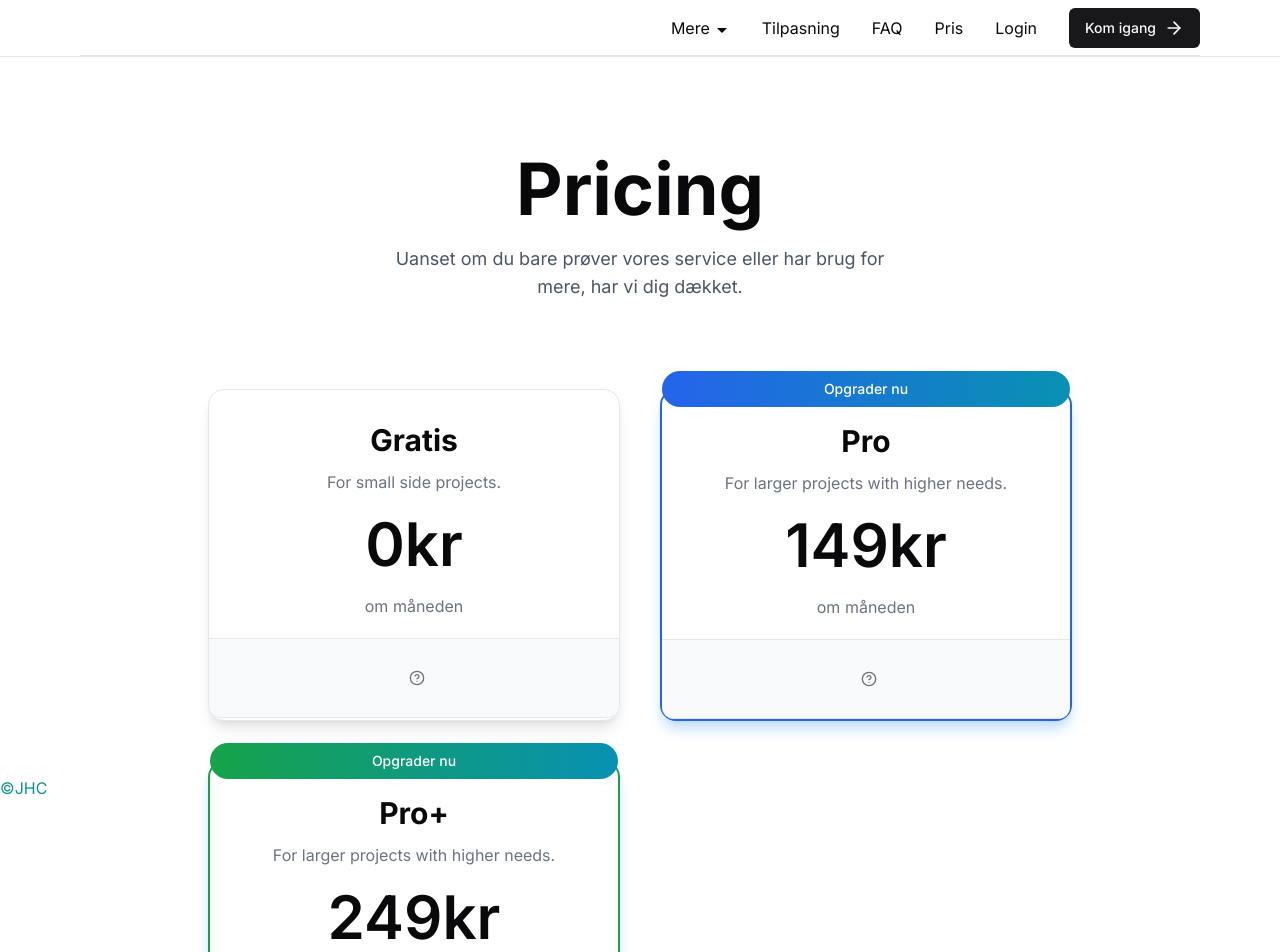
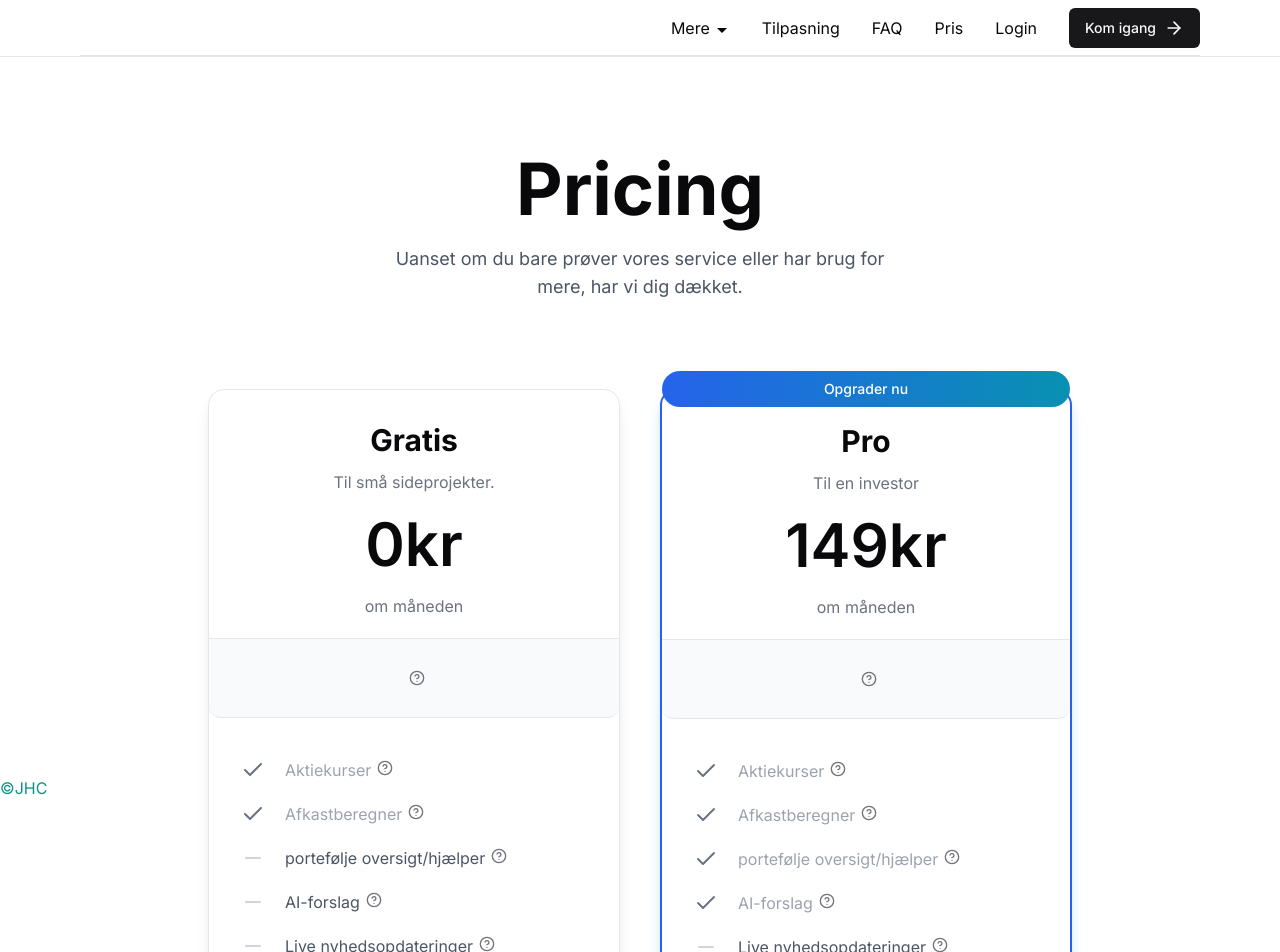
Before and after one commit to jonathan06112090/investify, a Next.js app: page /pricing in a window 1280 px wide. Shown: the top 952 px of the page. Built offline with nearby package versions, Linux system fonts and the light colour scheme; no server answers.

Commit message:
Update page.tsx

```diff
--- a/src/app/pricing/page.tsx
+++ b/src/app/pricing/page.tsx
@@ -3,7 +3,7 @@ import { PLANS } from "@/config/stripe";
 import { cn } from "@/lib/utils";
 import { Tooltip, TooltipContent, TooltipProvider, TooltipTrigger } from "@/compoents/ui/tooltip";
 import React from "react";
-import { HelpCircle } from "lucide-react";
+import { Check, HelpCircle, Minus } from "lucide-react";
 /*https://www.youtube.com/watch?v=ucX2zXAZ1I0 9:06:45 and stripe config  https://docs.stripe.com/cli/config
 
              */
@@ -11,78 +11,85 @@ import { HelpCircle } from "lucide-react";
 const pricingItems = [
   {
     plan: 'Gratis',
-    tagline: 'For small side projects.',
-    quota: 10,
+    tagline: 'Til små sideprojekter.',
     features: [
       {
-        text: '5 pages per PDF',
-        footnote: 'The maximum amount of pages per PDF-file.',
+        text: 'Aktiekurser',
+        footnote: 'Kan se aktiekurser',
       },
       {
-        text: '4MB file size limit',
-        footnote: 'The maximum file size of a single PDF file.',
+        text: 'Afkastberegner',
+        footnote: 'adgang til afkastberegner',
       },
       {
-        text: 'Mobile-friendly interface',
-      },
-      {
-        text: 'Higher-quality responses',
-        footnote: 'Better algorithmic responses for enhanced content quality',
+        text: 'portefølje oversigt/hjælper',
+        footnote: 'ok',
         negative: true,
       },
       {
-        text: 'Priority support',
+        text: 'AI-forslag',
+        footnote: 'AI-forslag baseret på præference',
+        negative: true,
+      },
+      {
+        text: 'Live nyhedsopdateringer',
+        footnote: 'Live nyhedsopdateringer releterede til aktier',
         negative: true,
       },
     ],
   },
   {
     plan: 'Pro',
-    tagline: 'For larger projects with higher needs.',
+    tagline: 'Til en investor ',
     quota: PLANS.find((p) => p.slug === 'pro')!,
     features: [
       {
-        text: '25 pages per PDF',
-        footnote: 'The maximum amount of pages per PDF-file.',
+        text: 'Aktiekurser',
+        footnote: 'Kan se aktiekurser',
       },
       {
-        text: '16MB file size limit',
-        footnote: 'The maximum file size of a single PDF file.',
+        text: 'Afkastberegner',
+        footnote: 'adgang til afkastberegner',
       },
       {
-        text: 'Mobile-friendly interface',
+        text: 'portefølje oversigt/hjælper',
+        footnote: 'ok',
       },
       {
-        text: 'Higher-quality responses',
-        footnote: 'Better algorithmic responses for enhanced content quality',
+        text: 'AI-forslag',
+        footnote: 'AI-forslag baseret på præference',
       },
       {
-        text: 'Priority support',
+        text: 'Live nyhedsopdateringer',
+        footnote: 'Live nyhedsopdateringer releterede til aktier',
+        negative: true,
       },
     ],
   },
   {
-    plan: 'Pro+',
-    tagline: 'For larger projects with higher needs.',
+    plan: 'Pro News+',
+    tagline: 'For larger projects with higher needs.',//"Du har med ProNews+ adgang til aktiekurser, afkastberegner, portefølje oversigt/hjælper og AI-forslag baseret på præference og eventuelle live nyhedsopdateringer releterede til aktier."
     quota: PLANS.find((p) => p.slug === 'pro')!,
     features: [
       {
-        text: '25 pages per PDF',
-        footnote: 'The maximum amount of pages per PDF-file.',
+        text: 'Aktiekurser',
+        footnote: 'Kan se aktiekurser',
       },
       {
-        text: '16MB file size limit',
-        footnote: 'The maximum file size of a single PDF file.',
+        text: 'Afkastberegner',
+        footnote: 'adgang til afkastberegner',
       },
       {
-        text: 'Mobile-friendly interface',
+        text: 'portefølje oversigt/hjælper',
+        footnote: 'ok',
       },
       {
-        text: 'Higher-quality responses',
-        footnote: 'Better algorithmic responses for enhanced content quality',
+        text: 'AI-forslag',
+        footnote: 'AI-forslag baseret på præference',
       },
       {
-        text: 'Priority support',
+        text: 'Live nyhedsopdateringer',
+        footnote: 'Live nyhedsopdateringer releterede til aktier',
       },
     ],
   },
@@ -122,7 +129,7 @@ export default function Page() {
                     Opgrader nu
                   </div>
                 )}
-                {plan === "Pro+" && ( //if plan = Pre
+                {plan === "Pro News+" && ( //if plan = Pro News+
                   <div className='absolute -top-5 left-0 right-0 mx-auto w32 rounded-full bg-gradient-to-r from-green-600 to-cyan-600 px-3 py-2 text-sm font-medium text-white'>
                     Opgrader nu
                   </div>
@@ -145,14 +152,55 @@ export default function Page() {
 
                     <Tooltip delayDuration={300}>
                       <TooltipTrigger className="cursor-default ml-1.5">
+
                         <HelpCircle className="h-4 w-4 text-zinc-500"/>
                       </TooltipTrigger>
+
                       <TooltipContent className="w-80 p-2">
                         Et Examplegit
                       </TooltipContent>
                     </Tooltip>
                   </div>
                 </div>
+
+                <ul className="my-10 space-y-5 px-8">
+                  {features.map(({text, footnote, negative}) => (
+                    <li key={text} className="flex space-x-5">
+                      <div className="flex-shrink-0">
+                          {negative ? (
+                            <Minus className="h-6 w-6 text-gray-300"/>
+                          ) : (
+                            <Check className="h-6 w-6 text-gray-500"/>
+                          )}
+                      </div>
+                      {footnote ? (
+                        <div className="flex items-center space-x-1">
+                          <p className={cn("text-gray-400",{"text-gray-600":negative,})}>
+                            {text}
+                            <Tooltip delayDuration={300}>
+                              <TooltipTrigger className="cursor-default ml-1.5">
+
+                                <HelpCircle className="h-4 w-4 text-zinc-500"/>
+                              </TooltipTrigger>
+
+                              <TooltipContent className="w-80 p-2">
+                                {footnote}
+                              </TooltipContent>
+                            </Tooltip>
+                          </p>
+                        </div>
+                      ) : <p>
+                        <p className={cn("text-gray-400",{"text-gray-600":negative,})}></p>
+                        </p>}
+                    </li>
+                  ))}
+
+
+                </ul>
+
+
+
+
               </div>
               )
              }
```
